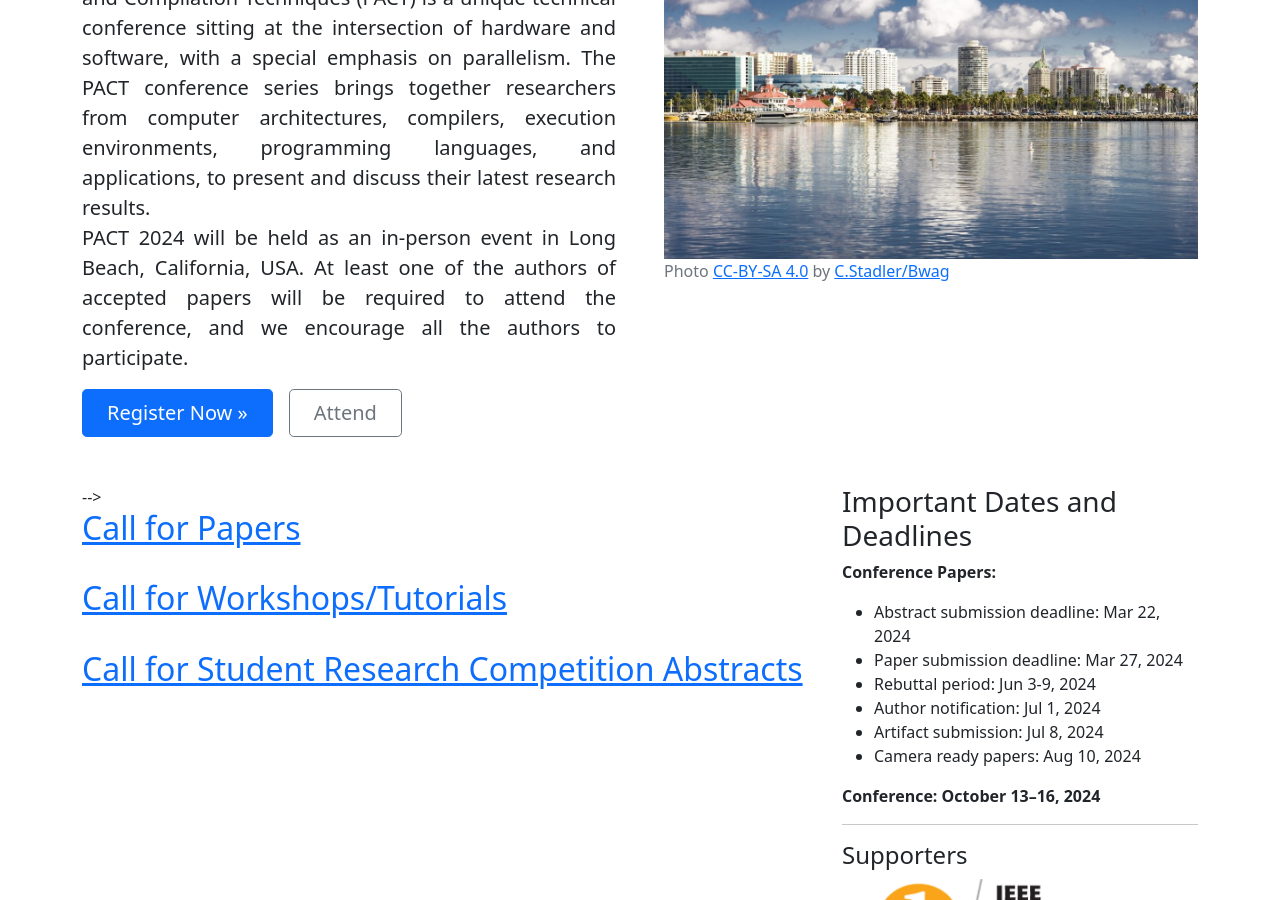
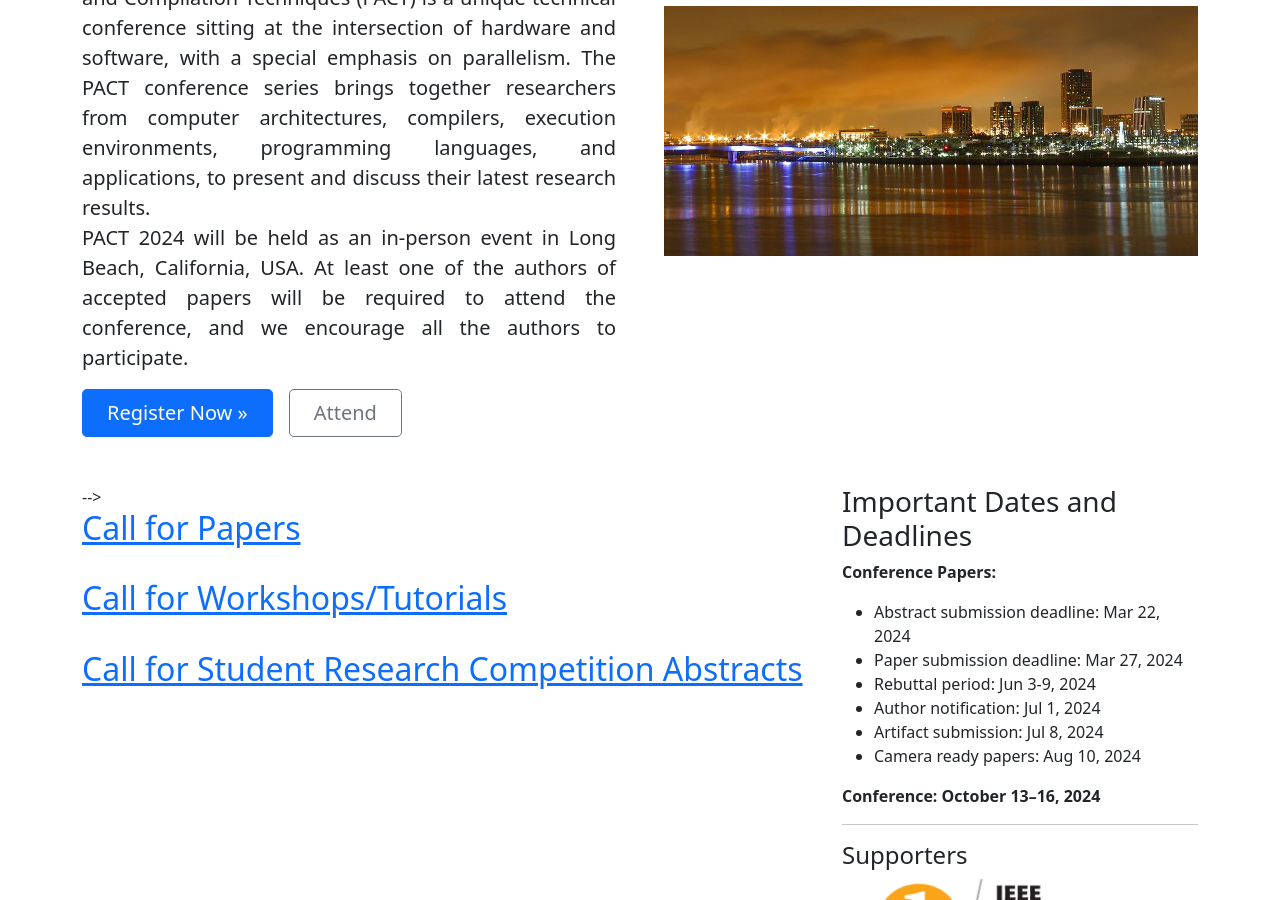
Before and after one commit to pact2024/pact2024.github.io, a Jekyll site: the page built from index.html, in a window 1280 px wide and 900 px high, scrolled down 320 px. Built offline with Jekyll 4.4.1, drawn with Linux system fonts in a browser that asks for light colours.

Commit message:
Update index_hero.html

```diff
--- a/_includes/index_hero.html
+++ b/_includes/index_hero.html
@@ -2,10 +2,10 @@
 <main>
     <div class="row flex-lg-row-reverse align-items-center g-5 py-5">
         <div class="col-10 col-sm-8 col-lg-6">
-            <img src="{{site.baseUrl}}/images/LongBeach.jpeg" class="d-block mx-lg-auto img-fluid" alt="Belvedere" loading="lazy">
-            <span class="text-muted">
-                Photo <a href="https://creativecommons.org/licenses/by-sa/4.0/">CC-BY-SA 4.0</a> by <a href="https://commons.wikimedia.org/wiki/User:Bwag">C.Stadler/Bwag</a>
-            </span>
+            <img src="{{site.baseUrl}}/images/LB.jpg" class="d-block mx-lg-auto img-fluid" alt="Long Beach" loading="lazy">
+<!--             <span class="text-muted">
+                Photo <a href="https://http://pdphoto.org/">pdphoto</a> by <a href="https://commons.wikimedia.org/wiki/User:Bwag">Jon Sullivan</a>
+            </span> -->
         </div>
 
         <div class="col-lg-6">
```
